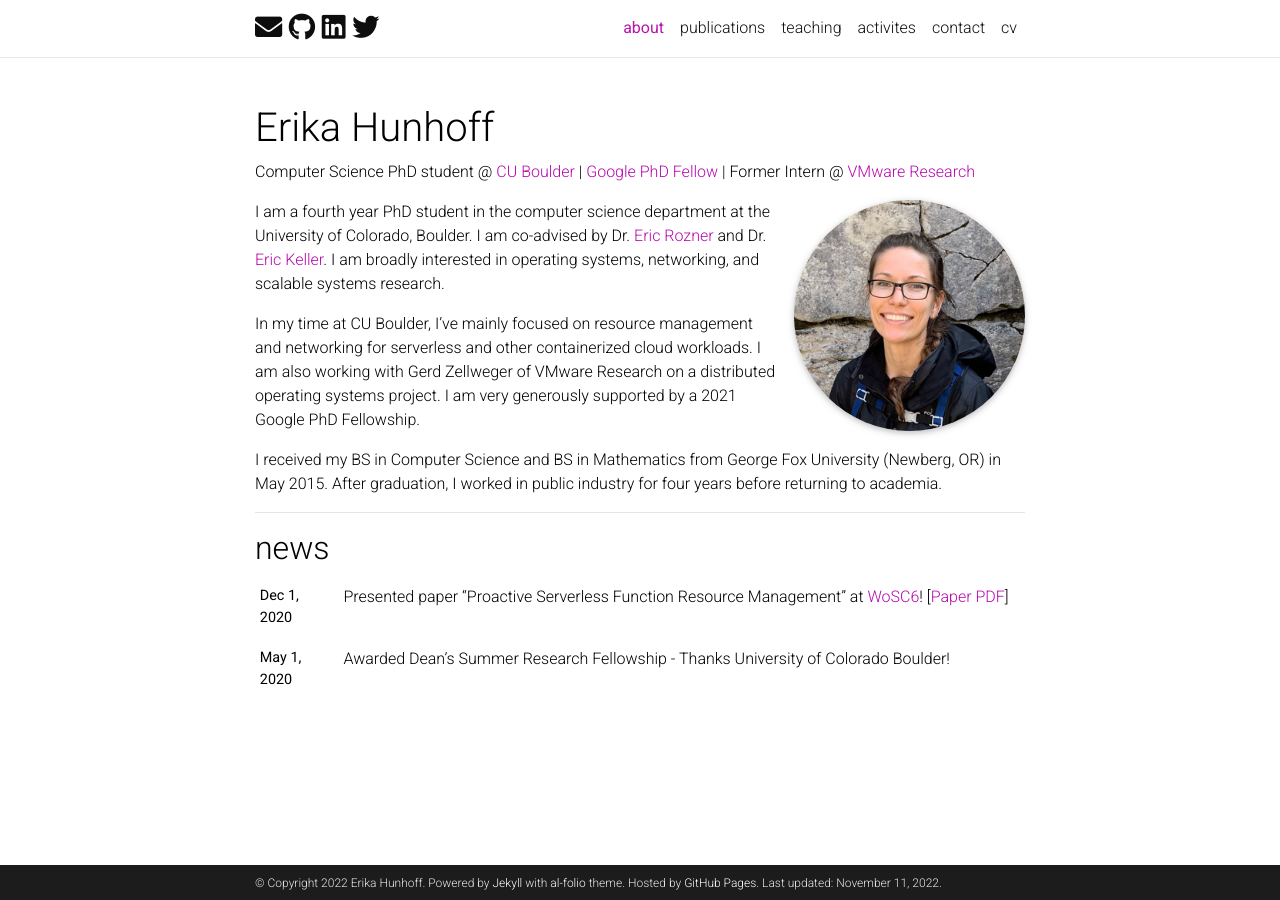
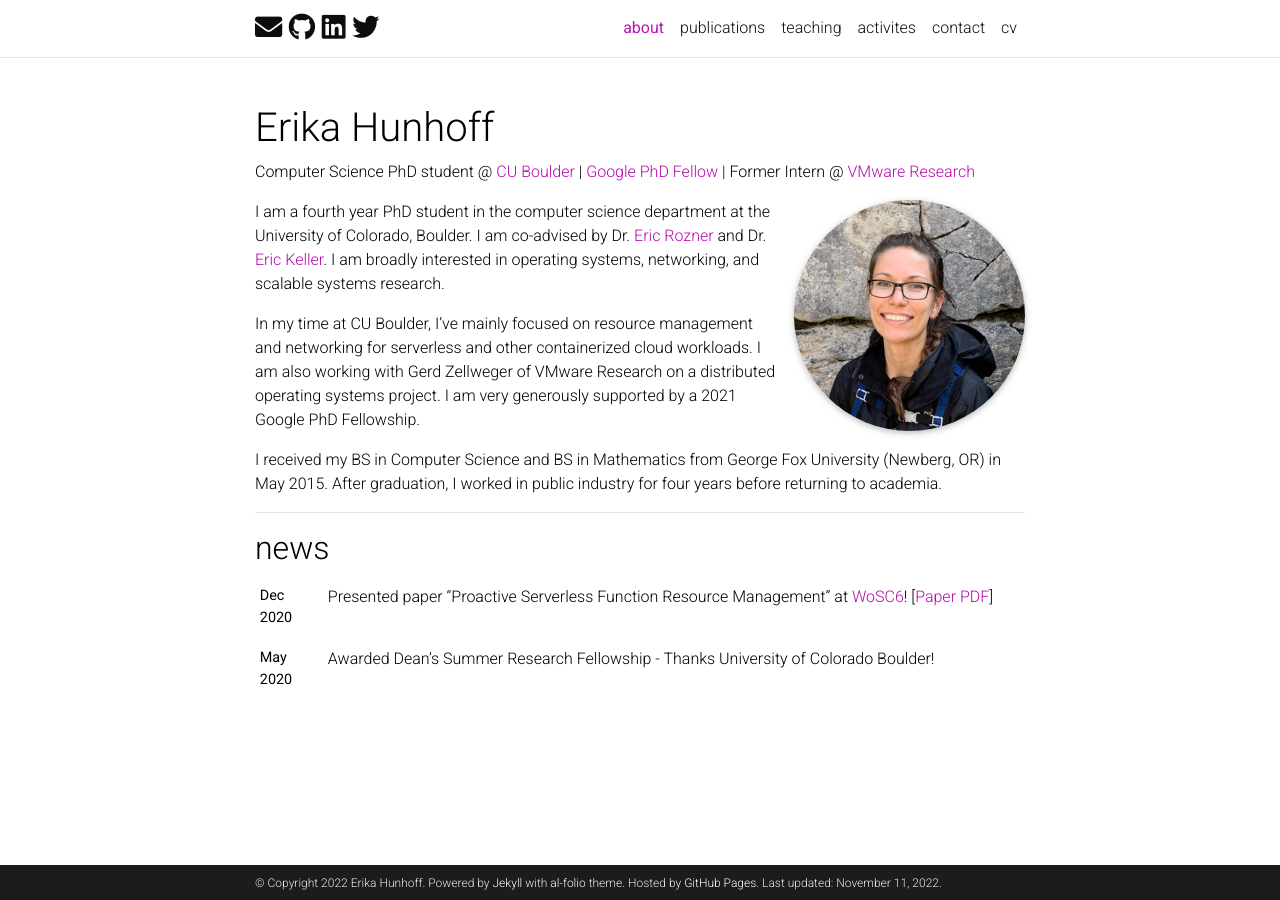
Before and after one commit to hunhoffe/hunhoffe.github.io, a Jekyll site: the page built from _pages/about.md, in a window 1280 px wide. Built offline with Jekyll 4.4.1, drawn with Linux system fonts in a browser that asks for light colours; full-size pictures stand in for the smaller copies a plugin makes; comment, search, counter and statistics services are not loaded; a style sheet for code colours, icons or effects is not loaded.

Commit message:
Change news date format, change announcement file link format

```diff
--- a/_includes/news.html
+++ b/_includes/news.html
@@ -13,7 +13,7 @@
               {% endif %}
               {% for item in news limit: news_limit %}
                 <tr>
-                  <th scope="row">{{ item.date | date: "%b %-d, %Y" }}</th>
+                  <th scope="row">{{ item.date | date: "%b %Y" }}</th>
                   <td>
                     {% if item.inline -%}
                       {{ item.content | remove: '<p>' | remove: '</p>' | emojify }}
```
Also changed, not shown: _news/announcement_2.md (+1 -1 lines).
